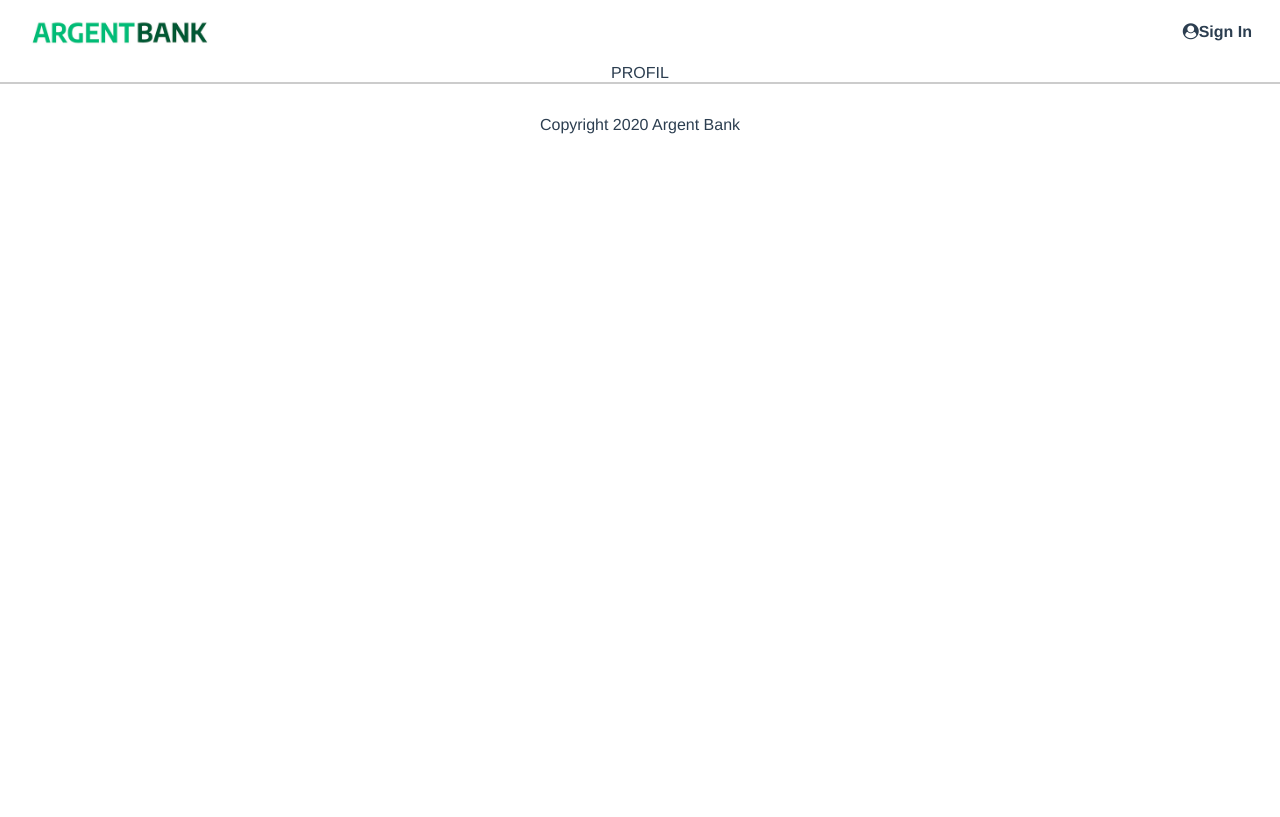
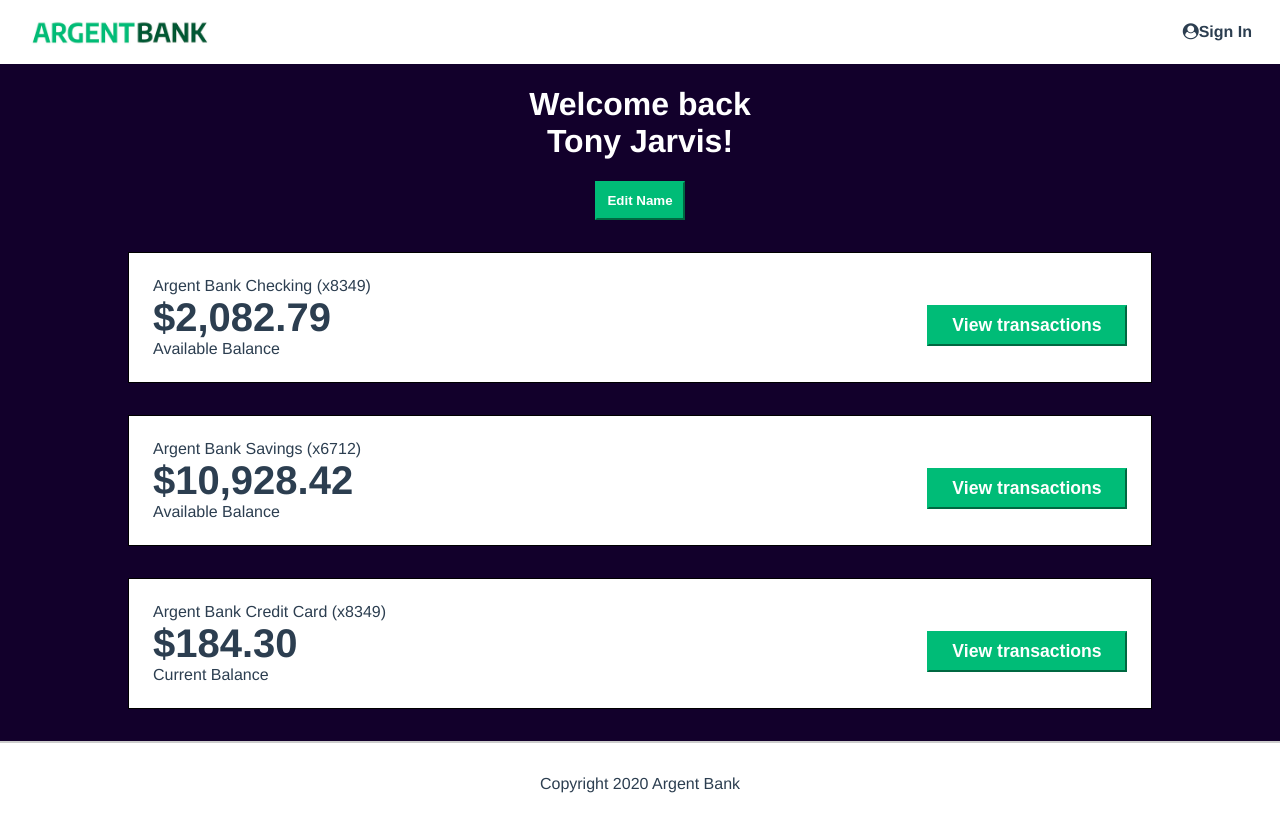
Before and after one commit to aissetousacko/ArgentBank, a React (Create React App) app in the folder front-end/: page /profile in a window 1280 px wide. Built offline with nearby package versions, Linux system fonts and the light colour scheme.

Commit message:
Profile page

```diff
--- a/front-end/src/pages/Profile.js
+++ b/front-end/src/pages/Profile.js
@@ -1,7 +1,49 @@
 import React from 'react'
 
 const Profile = () => {
-  return <div>PROFIL</div>
+  return (
+    <main className="main bg-dark">
+      <div className="header">
+        <h1>
+          Welcome back
+          <br />
+          Tony Jarvis!
+        </h1>
+        <button className="edit-button">Edit Name</button>
+      </div>
+      <h2 className="sr-only">Accounts</h2>
+      <section className="account">
+        <div className="account-content-wrapper">
+          <h3 className="account-title">Argent Bank Checking (x8349)</h3>
+          <p className="account-amount">$2,082.79</p>
+          <p className="account-amount-description">Available Balance</p>
+        </div>
+        <div className="account-content-wrapper cta">
+          <button className="transaction-button">View transactions</button>
+        </div>
+      </section>
+      <section className="account">
+        <div className="account-content-wrapper">
+          <h3 className="account-title">Argent Bank Savings (x6712)</h3>
+          <p className="account-amount">$10,928.42</p>
+          <p className="account-amount-description">Available Balance</p>
+        </div>
+        <div className="account-content-wrapper cta">
+          <button className="transaction-button">View transactions</button>
+        </div>
+      </section>
+      <section className="account">
+        <div className="account-content-wrapper">
+          <h3 className="account-title">Argent Bank Credit Card (x8349)</h3>
+          <p className="account-amount">$184.30</p>
+          <p className="account-amount-description">Current Balance</p>
+        </div>
+        <div className="account-content-wrapper cta">
+          <button className="transaction-button">View transactions</button>
+        </div>
+      </section>
+    </main>
+  )
 }
 
 export default Profile
```
